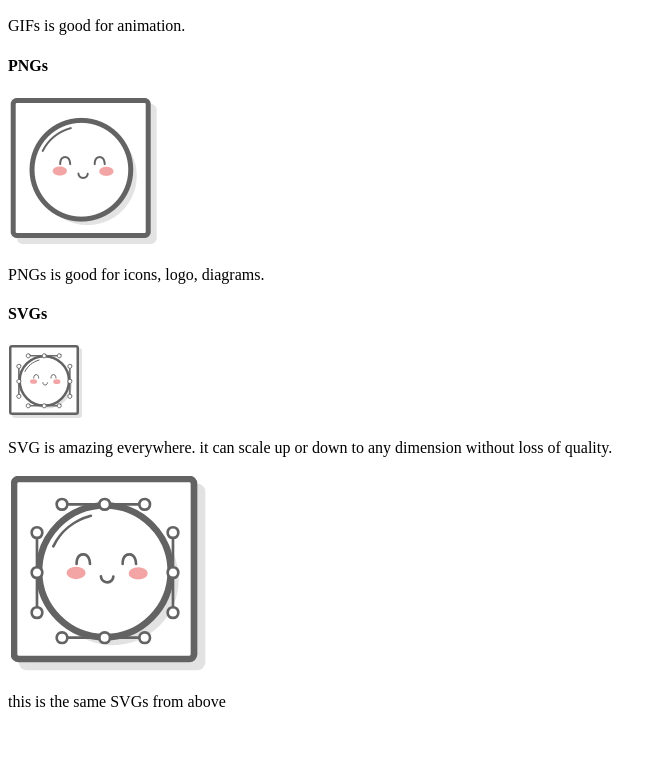
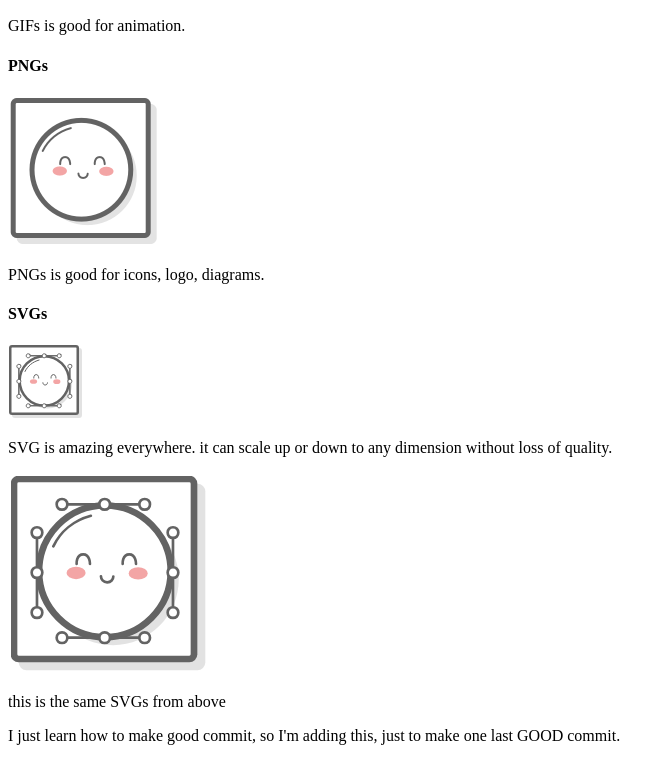
Before and after one commit to booimangang/top_website_from_scratch, a plain HTML site: page index.html in a window 1280 px wide. Shown: the part 3513-4274 px from the top of the page, without its empty margins (0-670 px from the left). Before the commit the page ends 4240 px from the top, so only its background shows below. Drawn offline with Linux system fonts and the light colour scheme.

Commit message:
Add final note

```diff
--- a/index.html
+++ b/index.html
@@ -268,5 +268,10 @@
       width="200"
     />
     <p>this is the same SVGs from above</p>
+
+    <p>
+      I just learn how to make good commit, so I'm adding this, just to make one
+      last GOOD commit.
+    </p>
   </body>
 </html>
```
